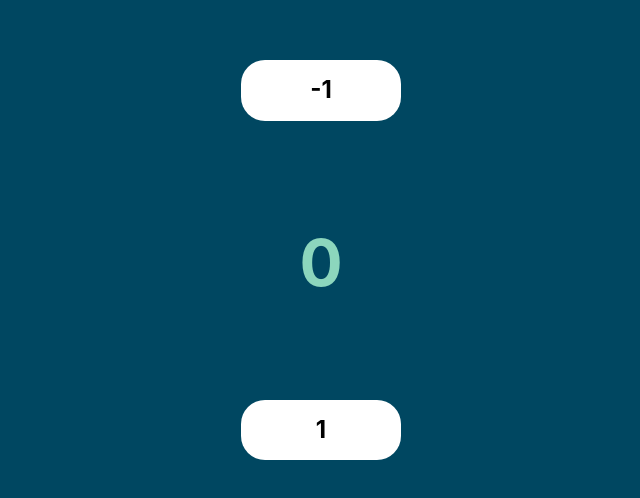
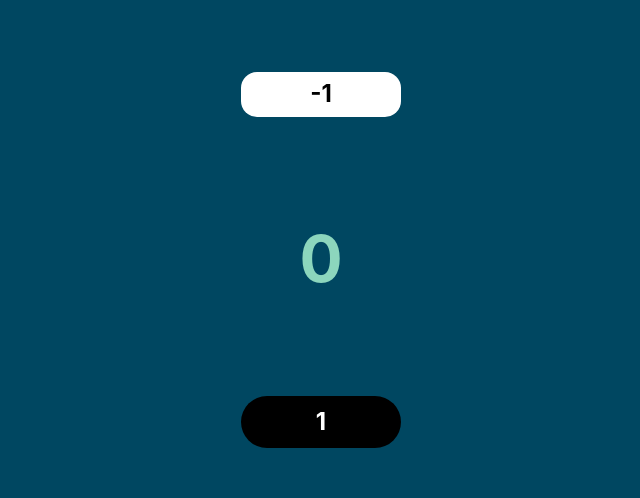
Before and after one commit to swoo-digital/swoo-react, a React (Create React App) app: page / in a window 1280 px wide. Shown: the part 140-638 px from the top of the page, without its empty margins (319-959 px from the left). Built offline with nearby package versions, Linux system fonts and the light colour scheme.

Commit message:
updateui

```diff
--- a/package.json
+++ b/package.json
@@ -45,6 +45,7 @@
     ]
   },
   "devDependencies": {
-    "@types/styled-components": "^5.1.25"
+    "@types/styled-components": "^5.1.25",
+    "@types/styled-system": "^5.1.15"
   }
 }
--- a/src/App.tsx
+++ b/src/App.tsx
@@ -2,11 +2,15 @@ import './App.css';
 import Counter from './containers/Counter';
 import { Provider } from 'react-redux'
 import { store } from './store';
+import { ThemeProvider } from 'styled-components'
+import theme from './themes/Main'
 
 function App() {
   return (
     <Provider store={store}>
-      <Counter />
+      <ThemeProvider theme={theme}>
+        <Counter />
+      </ThemeProvider>
     </Provider>
   );
 }
--- a/src/components/Button/Button.style.tsx
+++ b/src/components/Button/Button.style.tsx
@@ -1,35 +1,48 @@
 import styled from "styled-components";
+import { buttonStyle, variant } from "styled-system"
+import { ButtonProps, ButtonTextProps } from "./Button.props";
 
-export const ButtonBox = styled.button`
-  box-sizing: border-box;
-  flex-shrink: 0;
-  width: 160px;
-  height: auto; /* 61px */
-  display: flex;
-  flex-direction: row;
-  justify-content: center;
-  align-items: center;
-  padding: 16px;
-  background-color: #ffffff;
-  overflow: visible;
-  border-radius: 24px;
-  border:none;
-  @media (min-width: 991px) {
-    cursor:pointer;
-  }
-  outline:none;
-`;
+const titleStyles = variant({
+  prop: "variant",
+  key: "buttonText"
+})
 
-export const ButtonTitle = styled.p`
-  flex-shrink: 0;
-  width: auto; /* 23px */
-  height: auto; /* 29px */
-  white-space: pre;
-  font-weight: 700;
-  font-family: "Inter-Bold", "Inter", sans-serif;
-  color: #000000;
-  font-size: 24px;
-  letter-spacing: 0px;
-  line-height: 1.2;
-  margin:0;
-`
+const buttonSize = variant({
+  prop: "size",
+  key: "buttonSizes"
+});
+
+export const ButtonBox = styled("button")<ButtonProps>(
+  {
+    "box-sizing": "border-box",
+    "flex-shrink": 0,
+    "width": "160px",
+    "height": "auto",
+    "display": "flex",
+    "flex-direction": "row",
+    "align-items": "center",
+    padding: "16px",
+    overflow: "visible",
+    border: "none",
+    outline: "none",
+    "justify-content": "center",
+    cursor: "pointer"
+  },
+  buttonStyle,
+  buttonSize
+)
+
+export const ButtonTitle = styled("p")<ButtonTextProps>({
+  "flex-shrink": 0,
+  width: "auto", /* 23px */
+  height: "auto", /* 29px */
+  "white-space": "pre",
+  "font-weight": "700",
+  "font-family": '"Inter-Bold", "Inter", sans-serif',
+  "font-size": "24px",
+  "letter-spacing": "0px",
+  "line-height": '1.2',
+  margin: 0
+},
+  titleStyles
+)
--- a/src/components/Button/index.tsx
+++ b/src/components/Button/index.tsx
@@ -1,16 +1,22 @@
 import { FC } from "react";
+import { buttonVariant, buttonSize } from "./Button.props";
 import { ButtonBox, ButtonTitle } from "./Button.style";
 
 interface ButtonProps {
 	title: string | number;
 	onClick: React.MouseEventHandler<HTMLButtonElement> | undefined;
 	testId?: string;
+	variant?: buttonVariant,
+	size?: buttonSize
 }
 
-const Button: FC<ButtonProps> = ({ title, onClick, testId }) => {
+const Button: FC<ButtonProps> = ({ title, onClick, testId, variant = "primary", size = "medium" }) => {
 	return (
-		<ButtonBox data-testid={testId} onClick={onClick}>
-			<ButtonTitle>
+		<ButtonBox
+			size={size}
+			variant={variant}
+			data-testid={testId} onClick={onClick}>
+			<ButtonTitle variant={variant}>
 				{title}
 			</ButtonTitle>
 		</ButtonBox>
--- a/src/containers/Counter/index.tsx
+++ b/src/containers/Counter/index.tsx
@@ -19,9 +19,21 @@ export default function Counter() {
 
   return (
     <Box data-testid="counterApp" >
-      <Button testId="counterDown" onClick={counterDown} title="-1" />
+      <Button
+        size="small"
+        variant={"primary"}
+        testId="counterDown"
+        onClick={counterDown}
+        title="-1"
+      />
       <CountView data-testid="counter">{count}</CountView>
-      <Button testId="counterUp" onClick={counterUp} title="1" />
+      <Button
+        size="large"
+        variant={"secondary"}
+        testId="counterUp"
+        onClick={counterUp}
+        title="1"
+      />
     </Box>
   )
 
--- /dev/null
+++ b/src/themes/Main/colors.ts
@@ -0,0 +1,21 @@
+// theme.ts
+import * as CSS from 'csstype';
+
+// export interface ThemeColors {
+//   black: CSS.ColorProperty;
+//   white: CSS.ColorProperty;
+// }
+
+// const colors: ThemeColors = {
+//   black: '#000000',
+//   white: '#fffffff'
+// };
+
+const colors = {
+  black: '#000000',
+  white: '#ffffff'
+};
+
+export type ThemeColor = keyof typeof colors;
+
+export default colors
--- /dev/null
+++ b/src/themes/Main/index.ts
@@ -0,0 +1,45 @@
+import colors from "./colors";
+
+const baseTheme = {
+  space: [0, 2, 4, 8, 16, 32],
+  fontSizes: [14, 16, 18, 24, 32],
+  colors,
+  radii: [16, 24, 32]
+};
+
+export default {
+  ...baseTheme,
+  buttons: {
+    primary: {
+      backgroundColor: baseTheme.colors.white,
+    },
+    secondary: {
+      backgroundColor: baseTheme.colors.black,
+    }
+  },
+  buttonText: {
+    primary: {
+      color: baseTheme.colors.black,
+    },
+    secondary: {
+      color: baseTheme.colors.white,
+    },
+  },
+  buttonSizes: {
+    small: {
+      fontSize: baseTheme.fontSizes[2],
+      padding: `8px 16px`,
+      borderRadius: baseTheme.radii[0]
+    },
+    medium: {
+      fontSize: baseTheme.fontSizes[2],
+      padding: `8px 16px`,
+      borderRadius: baseTheme.radii[1]
+    },
+    large: {
+      fontSize: baseTheme.fontSizes[3],
+      padding: `12px 24px`,
+      borderRadius: baseTheme.radii[2]
+    }
+  }
+}
```
Also changed, not shown: src/components/Button/Button.props.ts (added, +17 -0 lines), 2 other files (tests, documents, lock files or other folders).
